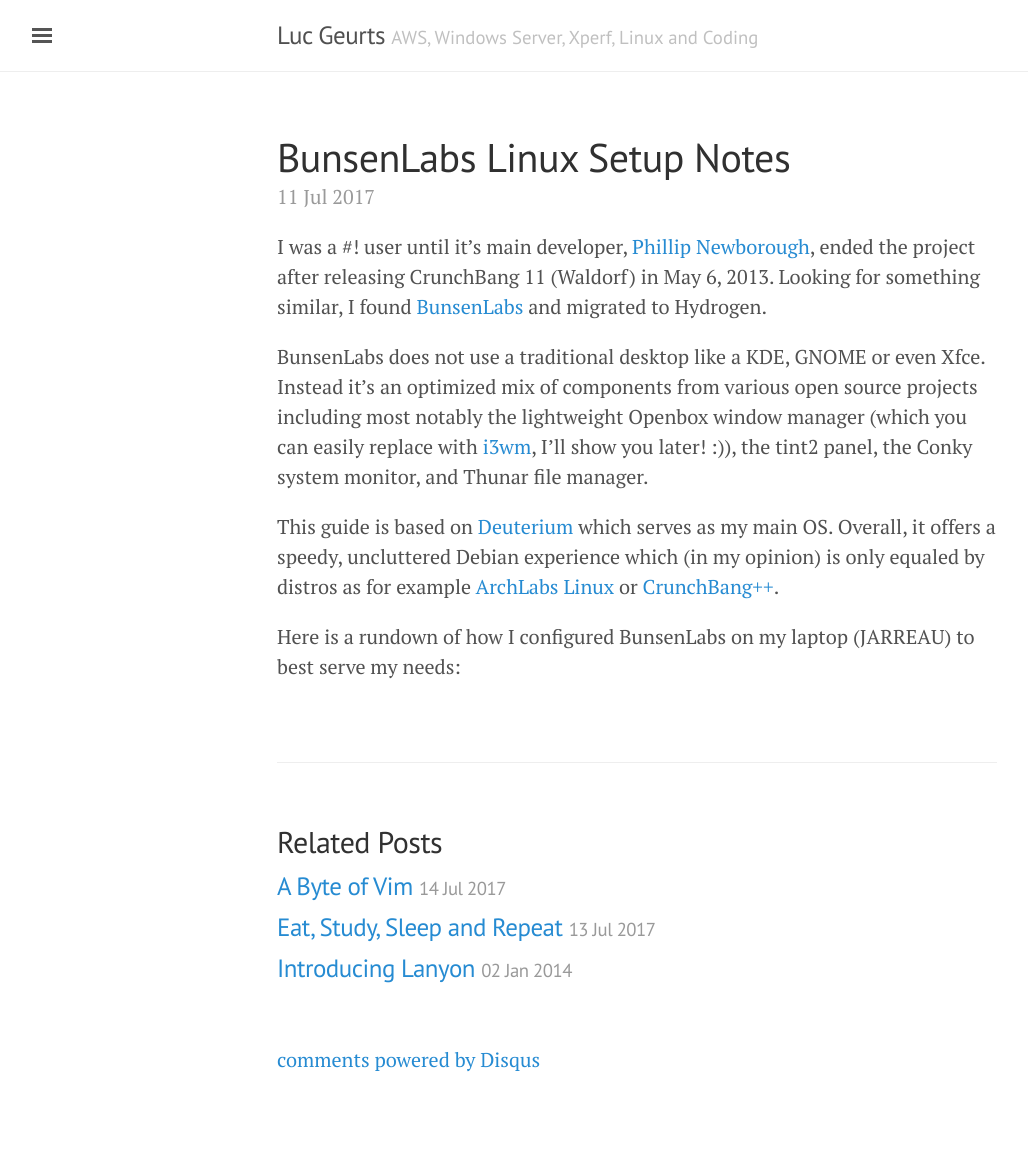
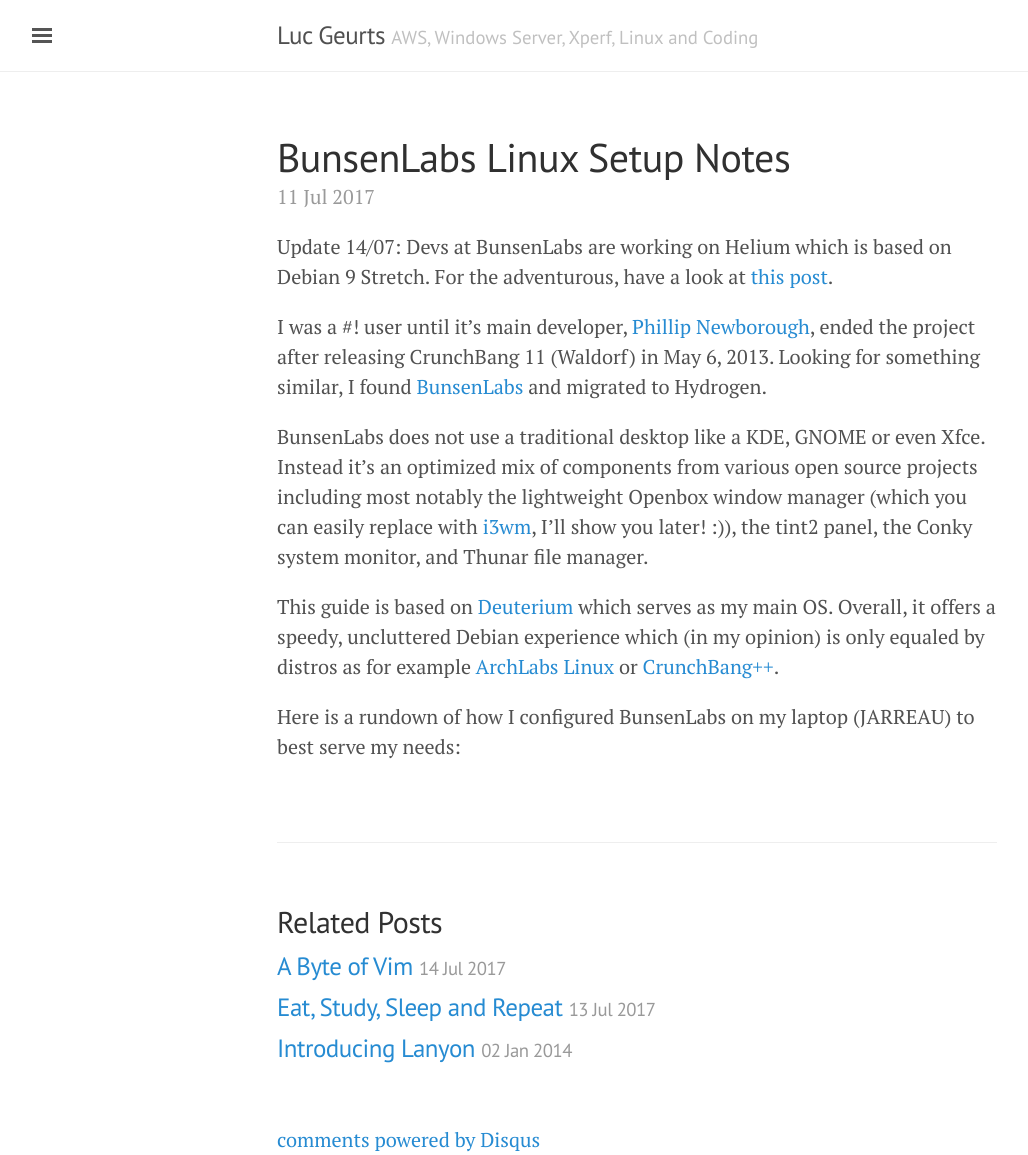
Before and after one commit to lgeurts/lgeurts.github.io, a Jekyll site: the page built from _posts/2017-07-11-bunsenlabs-linux-setup-notes.md, in a window 1280 px wide. Shown: the whole page, without its empty margins (3-1031 px from the left). Built offline with Jekyll 4.4.1, drawn with Linux system fonts in a browser that asks for light colours; comment, search, counter and statistics services are not loaded; before the commit the page ends 1075 px from its top, so only the background shows below that.

Commit message:
Update 2017-07-11-bunsenlabs-linux-setup-notes.md

```diff
--- a/_posts/2017-07-11-bunsenlabs-linux-setup-notes.md
+++ b/_posts/2017-07-11-bunsenlabs-linux-setup-notes.md
@@ -4,6 +4,8 @@
 comments: true
 tags: [ bunsenlabs linux, tutorial ]
 ---
+
+Update 14/07: Devs at BunsenLabs are working on Helium which is based on Debian 9 Stretch. For the adventurous, have a look at [this post](https://forums.bunsenlabs.org/viewtopic.php?id=3800).
 
 I was a #! user until it's main developer, [Phillip Newborough](https://corenominal.org), ended the project after releasing CrunchBang 11 (Waldorf) in May 6, 2013. Looking for something similar, I found [BunsenLabs](https://www.bunsenlabs.org/) and migrated to Hydrogen.
 
```
